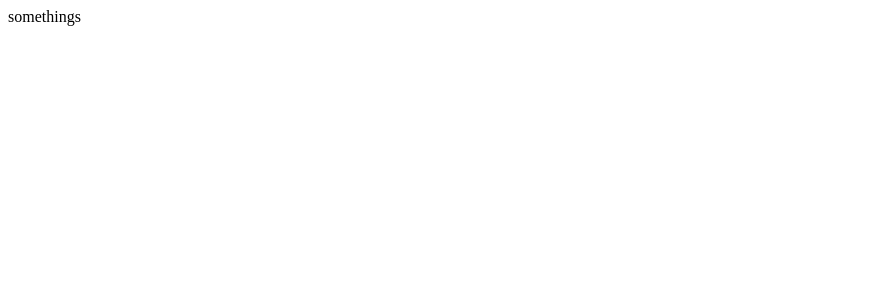
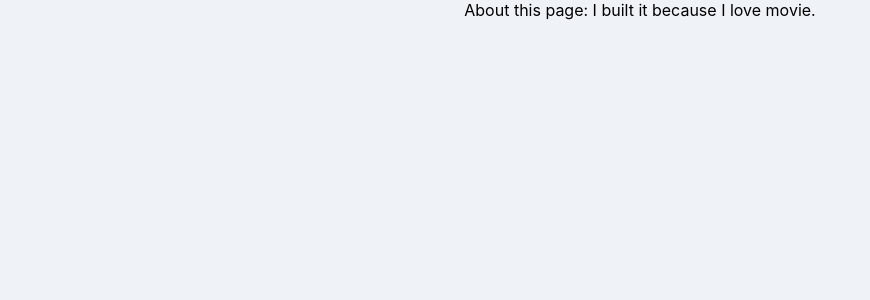
Before and after one commit to depaekloper/movie_app, a React (Create React App) app: page /#/about in a window 1280 px wide. Shown: the top 300 px of the page, without its empty margins (0-870 px from the left). Built offline with nearby package versions, Linux system fonts and the light colour scheme.

Commit message:
#6.1 Building the Router

```diff
--- a/src/App.js
+++ b/src/App.js
@@ -1,7 +1,13 @@
 import React from "react";
+import { HashRouter, Route } from "react-router-dom";
+import Home from "./routes/Home";
+import About from "./routes/About";
 
 function App(){
-  return <span>somethings</span>
+  return <HashRouter>
+    <Route path="/" exact={true} component={Home} />
+    <Route path="/about" component={About} />
+  </HashRouter>
 }
 
 export default App;
--- a/src/routes/About.js
+++ b/src/routes/About.js
@@ -0,0 +1,7 @@
+import React from "react";
+
+function About() {
+    return <span>About this page: I built it because I love movie.</span>
+}
+
+export default About
```
